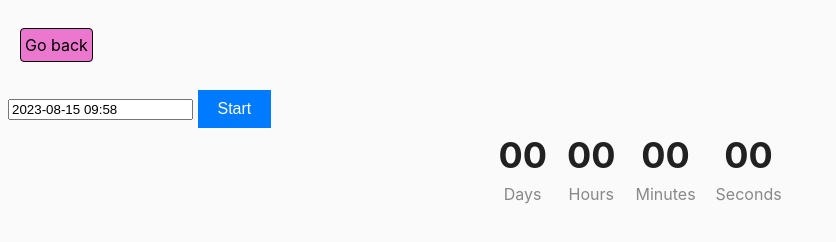
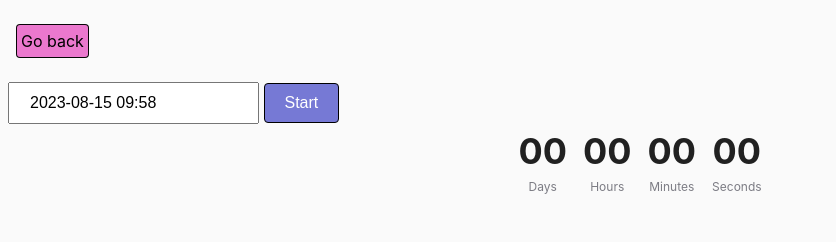
Before and after one commit to LiudmylaHorobets/goit-js-hw-09, a website built with Parcel: page src/02-timer.html in a window 1280 px wide. Shown: the whole page, without its empty margins (0-836 px from the left). Built offline with nearby package versions, Linux system fonts and the light colour scheme.

Commit message:
finished style

```diff
--- a/src/css/common.css
+++ b/src/css/common.css
@@ -16,44 +16,48 @@ img {
   display: block;
   max-width: 100%;
 }
+ul {
+  list-style: none;
+
+}
 /* Style the timer container */
 .timer {
+  gap: 16px;
+
   display: flex;
   flex-direction: row;
   align-items: center;
   justify-content: center;
-  gap: 20px;
 }
 
-/* Style the timer fields */
 .field {
   display: flex;
   flex-direction: column;
   align-items: center;
-  font-size: 24px;
+
+  font-size: 20px;
 }
 
-/* Style the value */
 .value {
   font-size: 36px;
   font-weight: bold;
 }
 
-/* Style the label */
 .label {
-  font-size: 16px;
-  color: #888;
+  font-size: 12px;
+  color: rgb(124, 124, 132);
 }
 
-/* Style the button */
 button {
-  background-color: #007bff;
-  color: #fff;
-  border: none;
+  background-color: rgba(53, 58, 195, 0.666);
+  color: rgb(255, 255, 255);
   padding: 10px 20px;
   font-size: 16px;
   cursor: pointer;
   transition: background-color 0.3s ease;
+
+  border: 1px solid rgb(0, 0, 0);
+  border-radius: 4px;
 }
 
 button:disabled {
@@ -71,11 +75,17 @@ a {
   text-decoration: none;
 
   padding: 4px 4px;
-  margin: 12px;
+  margin: 8px;
 
+  border: 1px solid rgba(0, 0, 0, 0.968);
   border-radius: 4px;
-  border: 1px solid black;
 
   background-color: rgba(228, 56, 185, 0.666);
   color: black;
 }
+
+
+.flatpickr-input {
+  padding: 10px 20px;
+  font-size: 16px;
+}
```
